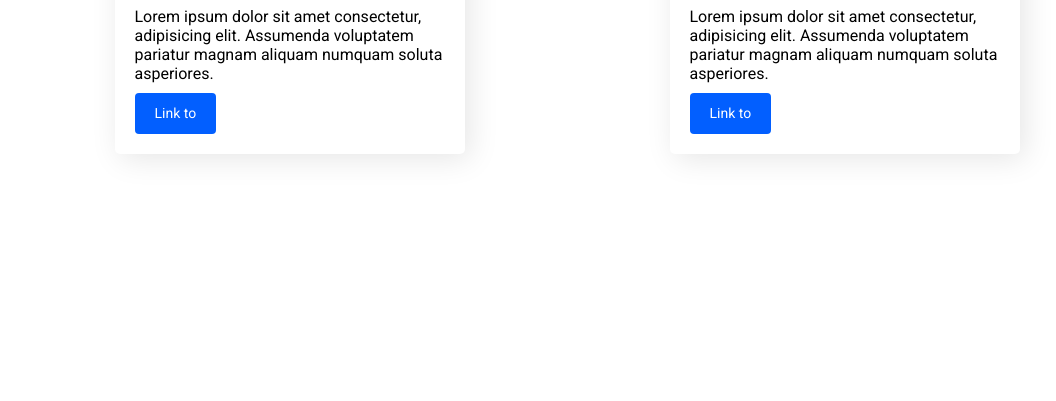
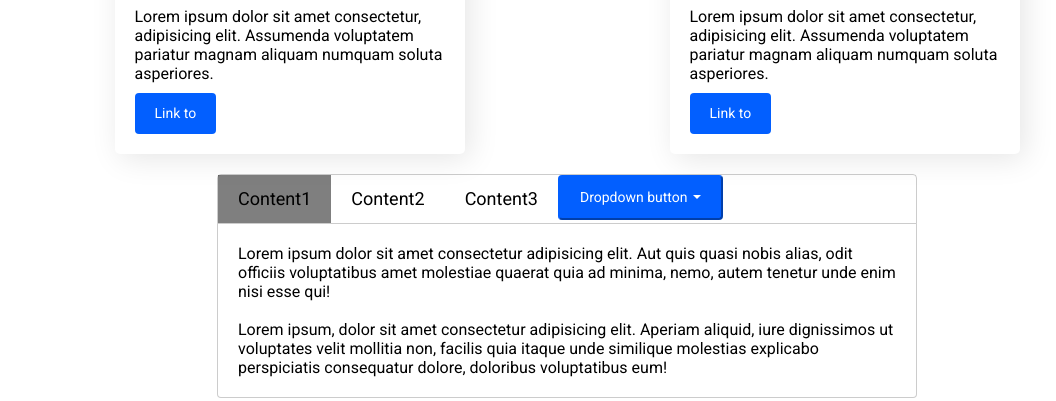
Before and after one commit to drmisssciurus/JavaScript-UI, a website: page src/index.html in a window 1280 px wide. Shown: the part 399-800 px from the top of the page, without its empty margins (73-1129 px from the left). Drawn offline with Linux system fonts and the light colour scheme; files that its build step writes are made by us from their sources; files whose address does not match are found by name.

Commit message:
created tab components

```diff
--- a/src/index.html
+++ b/src/index.html
@@ -92,6 +92,39 @@
             </div>
         </div>
 
+        <!-- Tabs -->
+
+        <div class="tab mt-20 block-center">
+            <div class="tab-panel" data-tabpanel>
+                <div class="tab-item tab-item--active">Content1</div>
+                <div class="tab-item">Content2</div>
+                <div class="tab-item">Content3</div>
+                <div class="dropdown">
+                    <button class="btn btn-primary dropdown-toggle" id="dropdownMenuButton2">Dropdown button</button>
+                    <div class="dropdown-menu" data-toggle-id="dropdownMenuButton2">
+                        <a href="#" class="dropdown-item">Action</a>
+                        <a href="#" class="dropdown-item">Action #2</a>
+                        <a href="#" class="dropdown-item">Action #3</a>
+                    </div>
+                </div>
+            </div>
+            <div class="tab-content tab-content--active">
+                Lorem ipsum dolor sit amet consectetur adipisicing elit. Aut quis quasi nobis alias, odit officiis voluptatibus amet molestiae quaerat quia ad minima, nemo, autem tenetur unde enim nisi esse qui!
+                <br><br>
+                Lorem ipsum, dolor sit amet consectetur adipisicing elit. Aperiam aliquid, iure dignissimos ut voluptates velit mollitia non, facilis quia itaque unde similique molestias explicabo perspiciatis consequatur dolore, doloribus voluptatibus eum!
+            </div>
+            <div class="tab-content">
+                Lorem ipsum dolor sit amet consectetur adipisicing elit. Aut quis quasi nobis alias, odit officiis voluptatibus amet molestiae quaerat quia ad minima, nemo, autem tenetur unde enim nisi esse qui! Lorem ipsum dolor sit amet consectetur adipisicing elit. Aut quis quasi nobis alias, odit officiis voluptatibus amet molestiae quaerat quia ad minima, nemo, autem tenetur unde enim nisi esse qui!
+                <br><br>
+                Lorem ipsum, dolor sit amet consectetur adipisicing elit. Aperiam aliquid, iure dignissimos ut voluptates velit mollitia non, facilis quia itaque unde similique molestias explicabo perspiciatis consequatur dolore, doloribus voluptatibus eum! Lorem ipsum, dolor sit amet consectetur adipisicing elit. Aperiam aliquid, iure dignissimos ut voluptates velit mollitia non, facilis quia itaque unde similique molestias explicabo perspiciatis consequatur dolore, doloribus voluptatibus eum!
+            </div>
+            <div class="tab-content">
+                Lorem ipsum dolor sit amet consectetur adipisicing elit.
+                <br><br>
+                Lorem ipsum, dolor sit amet consectetur adipisicing elit.
+            </div>
+        </div>
+
     </div>
 
     <script src='script.js'></script>
--- /dev/null
+++ b/src/js/lib/components/tab.js
@@ -0,0 +1,19 @@
+import $ from "../core";
+
+$.prototype.tab = function() {
+    for (let i = 0; i < this.length; i++) {
+        $(this[i]).on('click', () => {
+            $(this[i])
+                .addClass('tab-item--active')
+                .siblings()
+                .removeClass('tab-item--active')
+                .closest('.tab')
+                .find('.tab-content')
+                .removeClass('tab-content--active')
+                .eq($(this[i]).index())
+                .addClass('tab-content--active');
+        });
+    }
+};
+
+$('[data-tabpanel] .tab-item').tab();
--- a/src/js/lib/lib.js
+++ b/src/js/lib/lib.js
@@ -6,5 +6,6 @@ import './modules/actions';
 import './modules/effects';
 import './components/dropdown';
 import './components/modal';
+import './components/tab';
 
 export default $;
--- /dev/null
+++ b/src/sass/components/tab.scss
@@ -0,0 +1,33 @@
+.tab {
+    max-width: 700px;
+    &-panel {
+        display: flex;
+        width: 100%;
+        min-height: 50px;
+        border: 1px solid rgba(0,0,0, .2);
+        border-radius: 4px 4px 0 0;
+    }
+    &-item {
+        font-size: 18px;
+        line-height: 27px;
+        padding: 10px 20px;
+        border-right: 1px solid rgbs(0,0,0, .2);
+        cursor: pointer;
+        &:last-child {
+            border-right: none;
+        }
+        &--active {
+            background-color: rgba(0,0,0, .5);
+        }
+    }
+    &-content {
+        display: none;
+        padding: 20px;
+        border: 1px solid rgba(0,0,0, .2);
+        border-top: none;
+        border-radius: 0 0 4px 4px;
+        &--active {
+            display: block;
+        }
+    }
+}
--- a/src/sass/components/ui.scss
+++ b/src/sass/components/ui.scss
@@ -2,3 +2,4 @@
 @import './dropdown.scss';
 @import './card.scss';
 @import './modal.scss';
+@import './tab.scss';
```
Also changed, not shown: dist/index.html, dist/script.js, dist/style.css, 1 other file.
